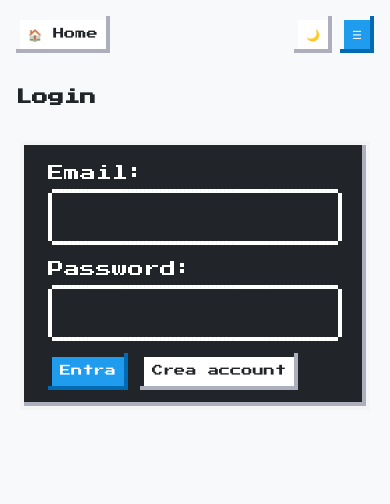
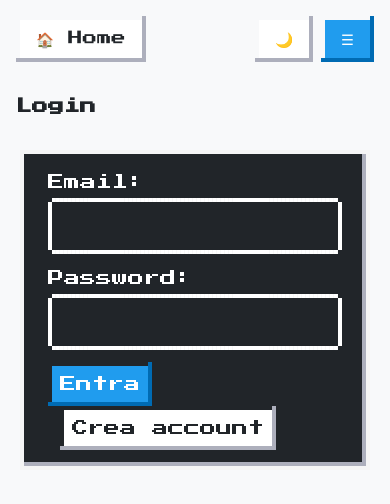
Before and after one commit to enaikey00/Poesie, a Next.js app: page /login in a window 390 px wide. Shown: the top 504 px of the page. Built offline with nearby package versions, Linux system fonts and the light colour scheme; no server answers.

Commit message:
Modifiche mobile navbar

```diff
--- a/app/globals.css
+++ b/app/globals.css
@@ -89,16 +89,28 @@ html, body {
     display: block !important;
   }
 
+  /* Ingrandisce i bottoni della navbar mobile */
+  .navbar-mobile .nes-btn {
+    font-size: 0.9rem;
+    padding: 0.5rem 1rem;
+  }
+
+  /* Ingrandisce il testo nel menu dropdown */
+  .navbar-mobile .nes-container p {
+    font-size: 1rem !important;
+  }
+
+  .navbar-mobile .nes-container .nes-btn {
+    font-size: 1rem;
+    padding: 0.7rem;
+  }
+
   .container {
     padding: 1rem;
   }
 
   h1 {
     font-size: 1rem !important;
-  }
-
-  .nes-btn {
-    font-size: 0.7rem;
   }
 
   /* Grid poesie responsive */
```
